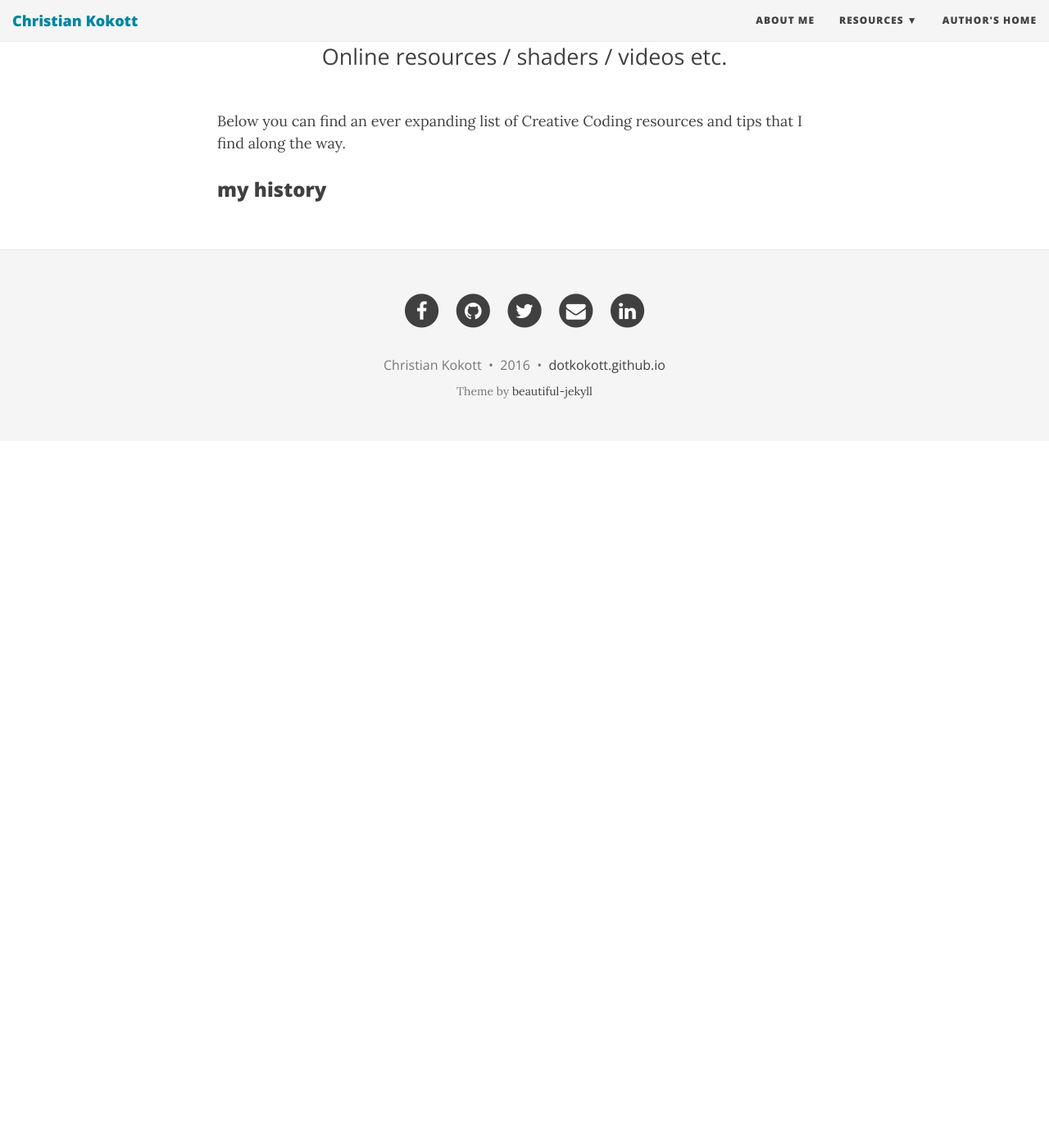
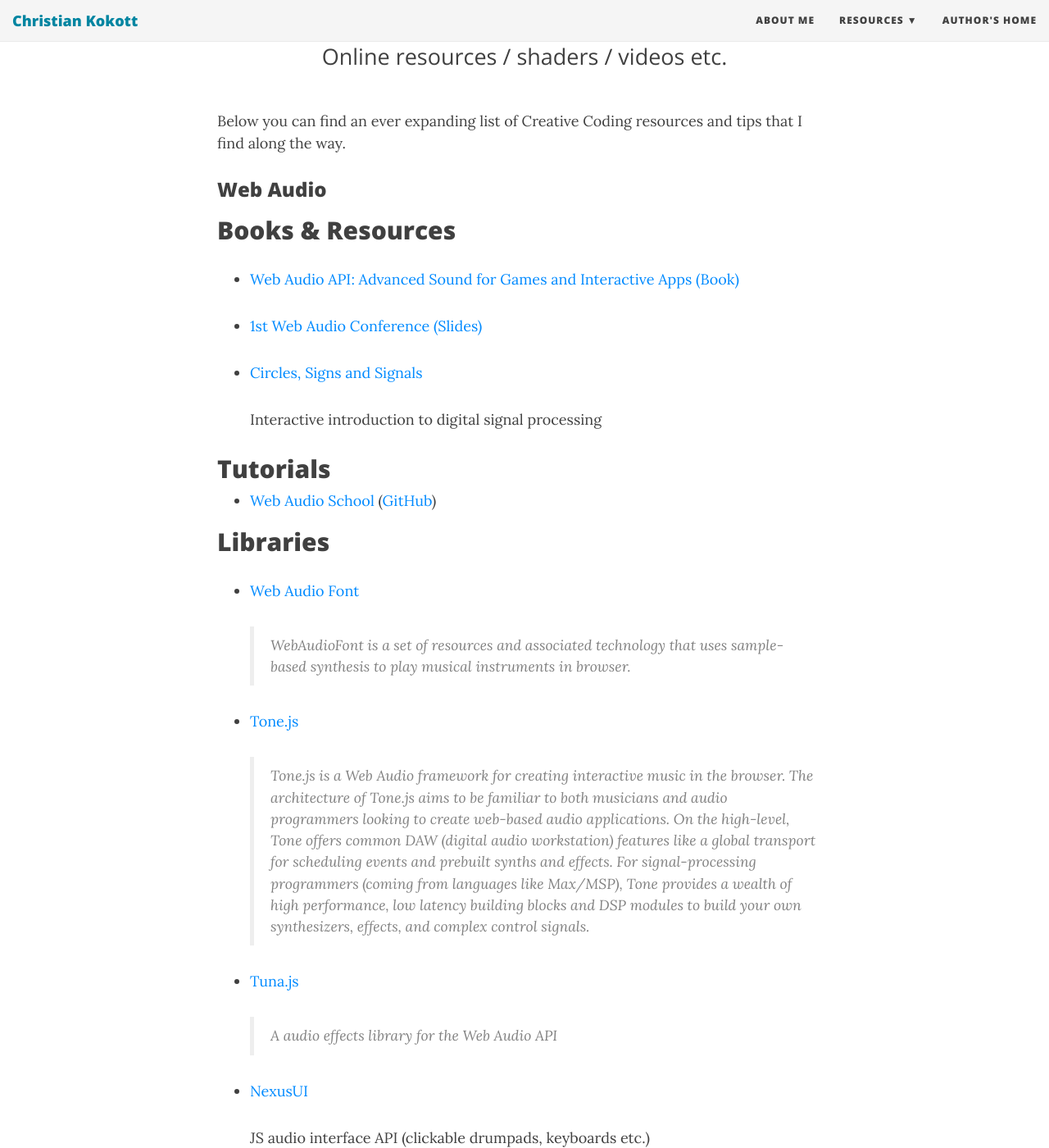
Before and after one commit to dotKokott/dotKokott.github.io, a Jekyll site: the page built from pages/resources/creativecoding.md, in a window 1280 px wide and 1400 px high, scrolled down 198 px. Shown: the whole window at 82% size. Built offline with Jekyll 4.4.1, drawn with Linux system fonts in a browser that asks for light colours; nearby versions of some CDN libraries; before the commit the page ends 900 px from its top, so only the background shows below that; some of the changed text lies outside the part shown.

Commit message:
Added some creative coding links for webaudio

```diff
--- a/pages/resources/creativecoding.md
+++ b/pages/resources/creativecoding.md
@@ -6,4 +6,48 @@
 
 Below you can find an ever expanding list of Creative Coding resources and tips that I find along the way.
 
-### my history
+### Web Audio
+
+## Books & Resources
+* [Web Audio API: Advanced Sound for Games and Interactive Apps (Book)](http://chimera.labs.oreilly.com/books/1234000001552/pr01.html)
+
+* [1st Web Audio Conference (Slides)](http://medias.ircam.fr/search/?q=WAC+-+1st+Web+Audio+Conference)
+
+* [Circles, Signs and Signals](https://jackschaedler.github.io/circles-sines-signals/)
+
+  Interactive introduction to digital signal processing
+
+## Tutorials
+* [Web Audio School](http://mmckegg.github.io/web-audio-school/) ([GitHub](https://github.com/mmckegg/web-audio-school))
+
+## Libraries
+* [Web Audio Font](https://github.com/surikov/webaudiofont)
+
+  >WebAudioFont is a set of resources and associated technology that uses sample-based synthesis to play musical instruments in browser.
+
+* [Tone.js](https://github.com/Tonejs/Tone.js)
+
+  >Tone.js is a Web Audio framework for creating interactive music in the browser. The architecture of Tone.js aims to be familiar to both musicians and audio programmers looking to create web-based audio applications. On the high-level, Tone offers common DAW (digital audio workstation) features like a global transport for scheduling events and prebuilt synths and effects. For signal-processing programmers (coming from languages like Max/MSP), Tone provides a wealth of high performance, low latency building blocks and DSP modules to build your own synthesizers, effects, and complex control signals.
+
+* [Tuna.js](https://github.com/Theodeus/tuna)
+
+  >A audio effects library for the Web Audio API
+
+* [NexusUI](http://nexusosc.com/)
+
+  JS audio interface API (clickable drumpads, keyboards etc.)
+
+## Inspiration
+* [Web Audio Samples](http://webaudioapi.com/samples/)
+* [Web Audio Weekly](http://www.webaudioweekly.com/)
+* [The Infinite Drum Machine](https://aiexperiments.withgoogle.com/drum-machine)
+
+  Sounds organized using t-SNE and played with WebAudio
+
+* [AudioCrawl.co](http://audiocrawl.co/)
+
+  >Showcasing the best in Web Audio
+
+* [lissajousjs](http://lissajousjs.com/)
+
+  Online live coding music environment
```
